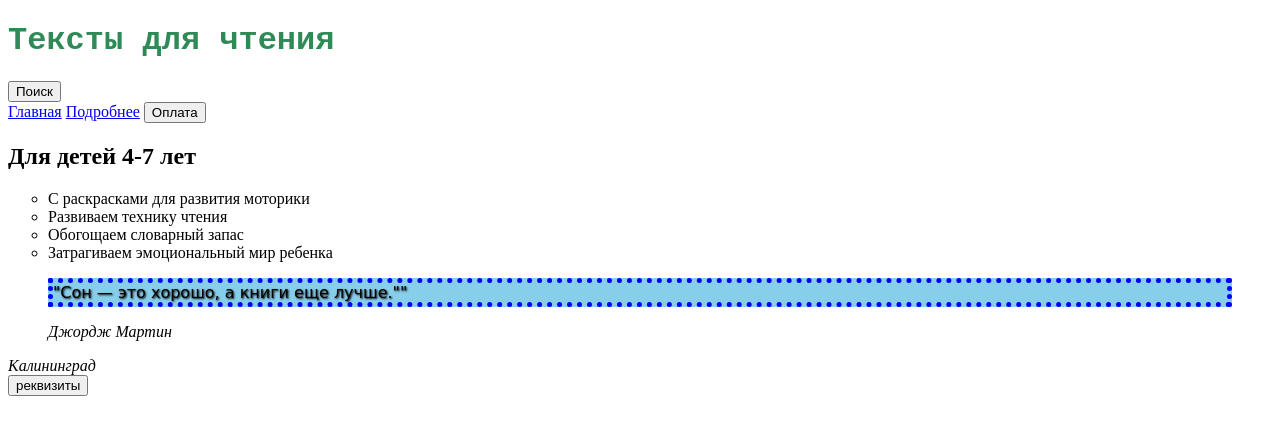
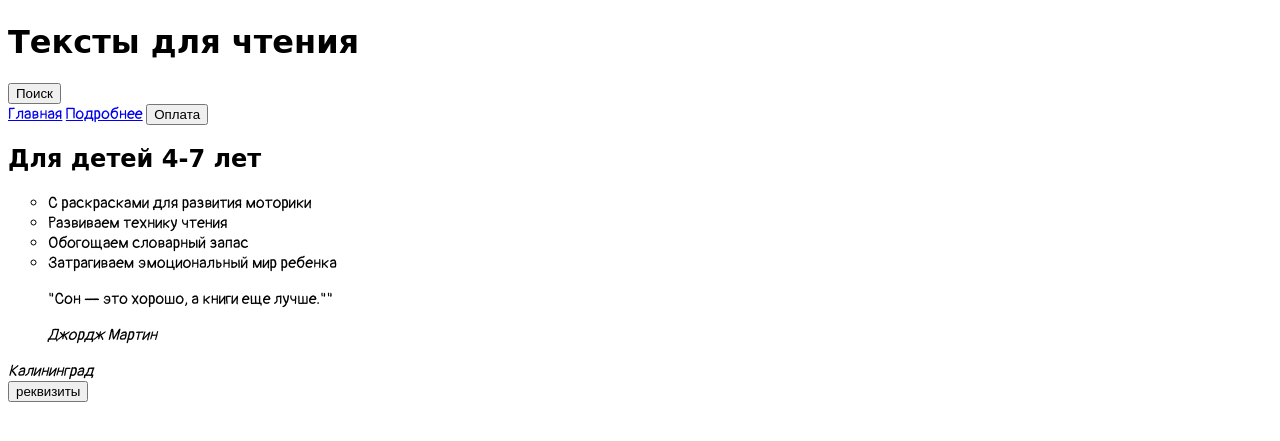
Before and after one commit to AnastasiaKld/citestyle, a plain HTML site: page index.html in a window 1280 px wide. Shown: the part 311-752 px from the top of the page. Drawn offline with Linux system fonts and the light colour scheme.

Commit message:
Update style.css

```diff
--- a/style.css
+++ b/style.css
@@ -1,18 +1,6 @@
-h1 {
-  color: #2E8B57;
-  font-family: Courier New, monospace;
+body {
+  font-family: 'Pangolin', cursive;
 }
-
-.header__button {
-  border-style: double;
-  background: #AFEEEE;
+h1, h2 {
+  font-family: 'Amatic SC', cursive;
 }
-
-p {
-  quotes: "«" "»";
-  background: #87CEEB;
-  font-family: URW Chancery L, cursive;
-  text-shadow: 1px 1px 2px black;
-  border: 5px solid blue;
-  border-style: dotted;
-}
```
